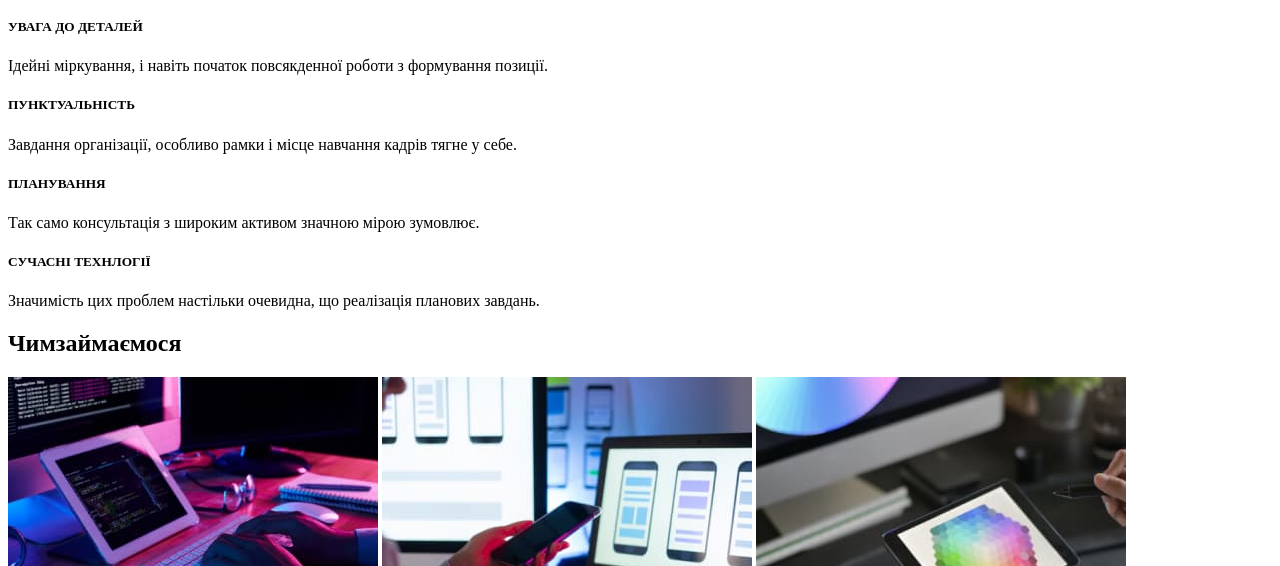
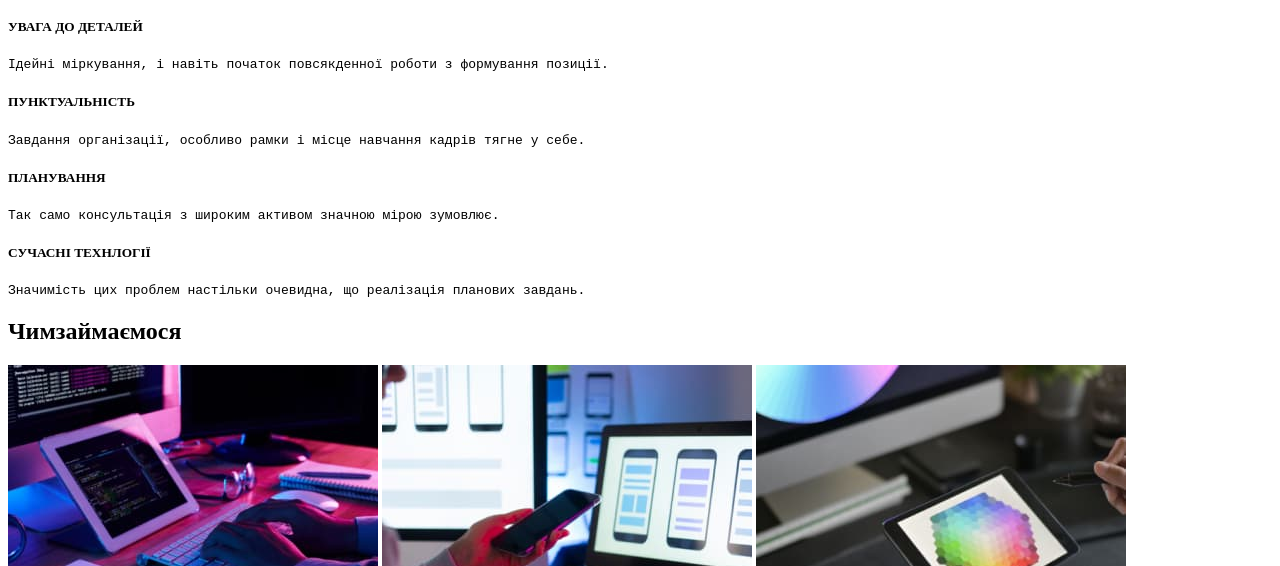
Before and after one commit to WestRe1/goit-markup-hw-01, a plain HTML site: page index.html in a window 1280 px wide. Shown: the part 234-800 px from the top of the page. Drawn offline with Linux system fonts and the light colour scheme.

Commit message:
Исправил ошибку с тегом для текста

```diff
--- a/index.html
+++ b/index.html
@@ -28,19 +28,19 @@
         </div>
         <div>
             <h5>УВАГА ДО ДЕТАЛЕЙ</h5>
-            <p>Ідейні міркування, і навіть початок повсякденної роботи з формування позиції.</p>
+            <pre>Ідейні міркування, і навіть початок повсякденної роботи з формування позиції.</pre>
         </div>
         <div>
             <h5>ПУНКТУАЛЬНІСТЬ</h5>
-            <P>Завдання організації, особливо рамки і місце навчання кадрів тягне у себе.</P>
+            <pre>Завдання організації, особливо рамки і місце навчання кадрів тягне у себе.</pre>
         </div>
         <div>
             <h5>ПЛАНУВАННЯ</h5>
-            <P>Так само консультація з широким активом значною мірою зумовлює.</P>
+            <pre>Так само консультація з широким активом значною мірою зумовлює.</pre>
         </div>
         <div>
             <h5>СУЧАСНІ ТЕХНЛОГІЇ</h5>
-            <P>Значимість цих проблем настільки очевидна, що реалізація планових завдань.</P>
+            <pre>Значимість цих проблем настільки очевидна, що реалізація планових завдань.</pre>
         </div>
         <h2>Чимзаймаємося</h2>
         <img src="images/img1(1).jpg" wight="370" height="294" />
@@ -75,7 +75,7 @@
             <a href="">WebStudio</a> <br>
             <adress>
                 <p>м. Київ, пр-т Лесі Українки, 26</p>
-                <a href="mailto:info@devstudio.com">info@devstudio.com</a> <br>
+                <a href="mailto:info@devstudio.com">info@devstudio.com</a> <br><br>
                 <a href="tel:+38 096 111 11 11">+38 096 111 11 11</a>
             </adress>
         </div>
```
